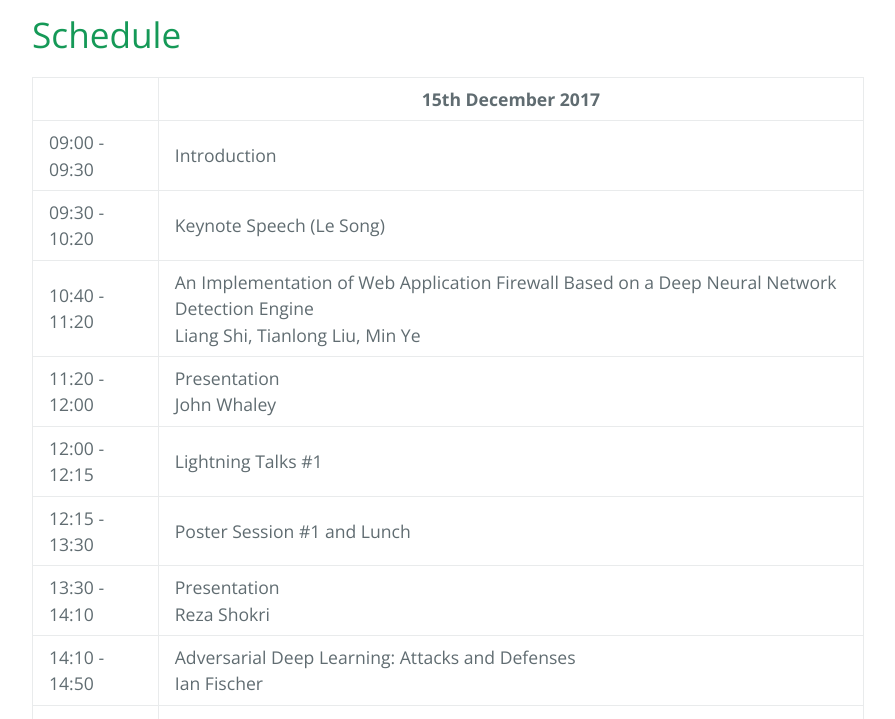
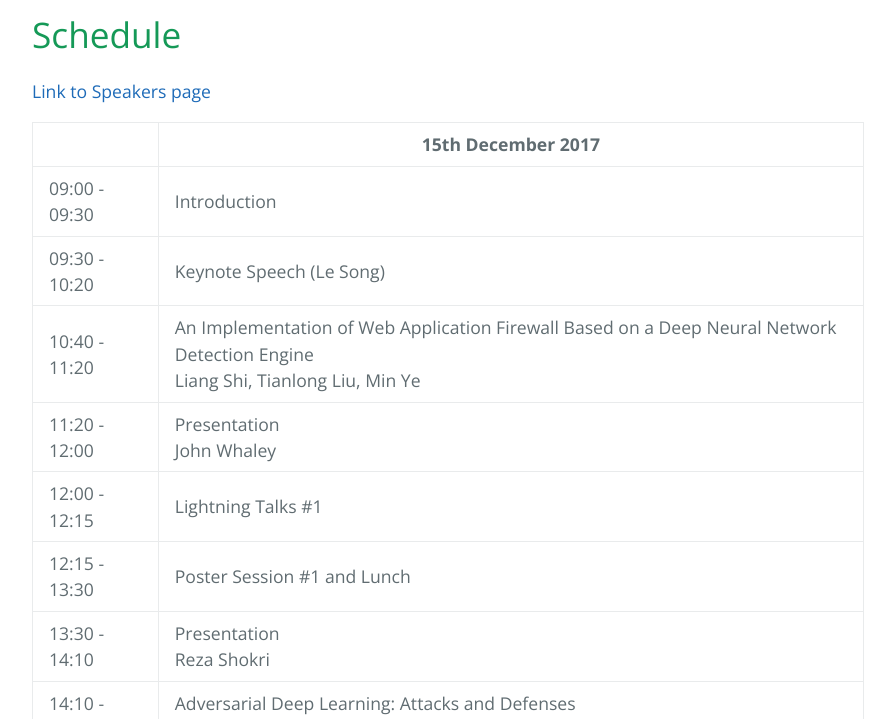
Before and after one commit to deep-learning-security/deep-learning-security.github.io, a Jekyll site: the page built from index.md, in a window 1280 px wide and 900 px high, scrolled down 984 px, cut to the strip 181-900 px from the top of the window. Shown: the whole strip, without its empty margins (192-1087 px from the left). Built offline with Jekyll 4.4.1, drawn with Linux system fonts in a browser that asks for light colours.

Commit message:
Add link to speakers page

```diff
--- a/index.md
+++ b/index.md
@@ -47,6 +47,7 @@ For more information and future announcements in deep learning and security, [si
 
 # Schedule
 
+[Link to Speakers page](https://deep-learning-security.github.io/speakers)
 
 |               | 15th December 2017                                                                                                                 |
 |---------------|------------------------------------------------------------------------------------------------------------------------------------|
```
